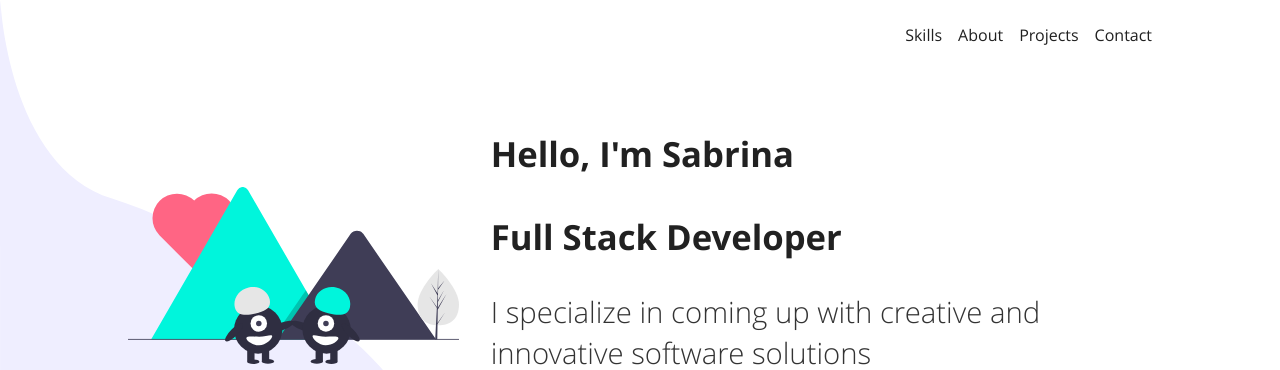
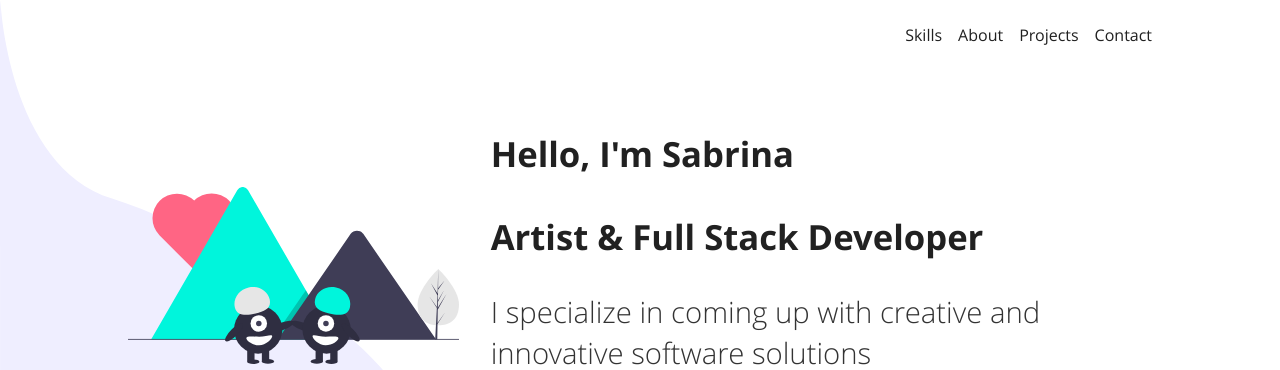
Before and after one commit to sabritol/sabrinatolmer, a Gatsby site: page / in a window 1280 px wide. Shown: the top 370 px of the page. Built offline with nearby package versions, Linux system fonts and the light colour scheme; Gatsby itself is replaced by a stand-in of ours.

Commit message:
h1 update

```diff
--- a/src/components/landing/Intro/index.jsx
+++ b/src/components/landing/Intro/index.jsx
@@ -18,7 +18,7 @@
 			</Thumbnail>
 
 			<Details>
-				<h1>Hello, I'm Sabrina <br /> <span style={{ fontWeight: 300, fontSize: '88%' }}> </span> <br /> Full Stack Developer </h1>
+				<h1>Hello, I'm Sabrina <br /> <span style={{ fontWeight: 300, fontSize: '88%' }}> </span> <br /> Artist & Full Stack Developer </h1>
 
 
 				<h4>I specialize in coming up with creative and innovative software solutions</h4>
```
